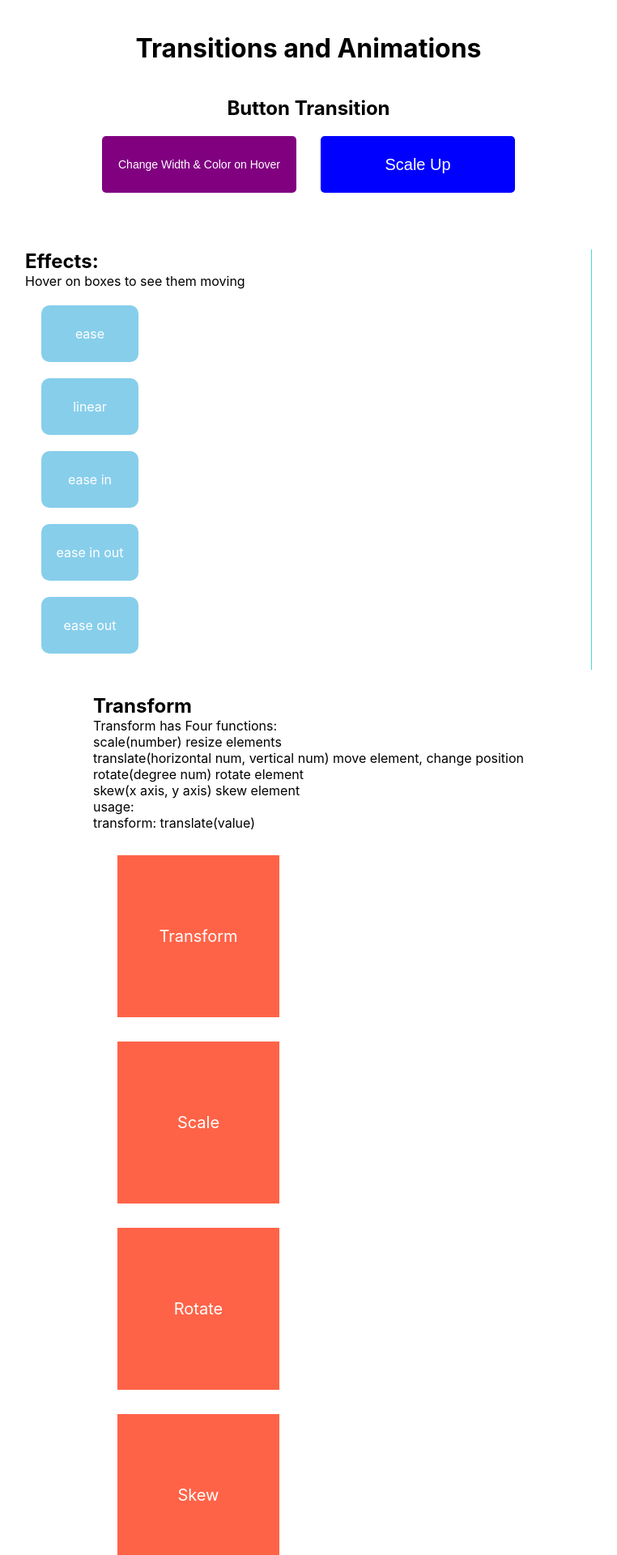
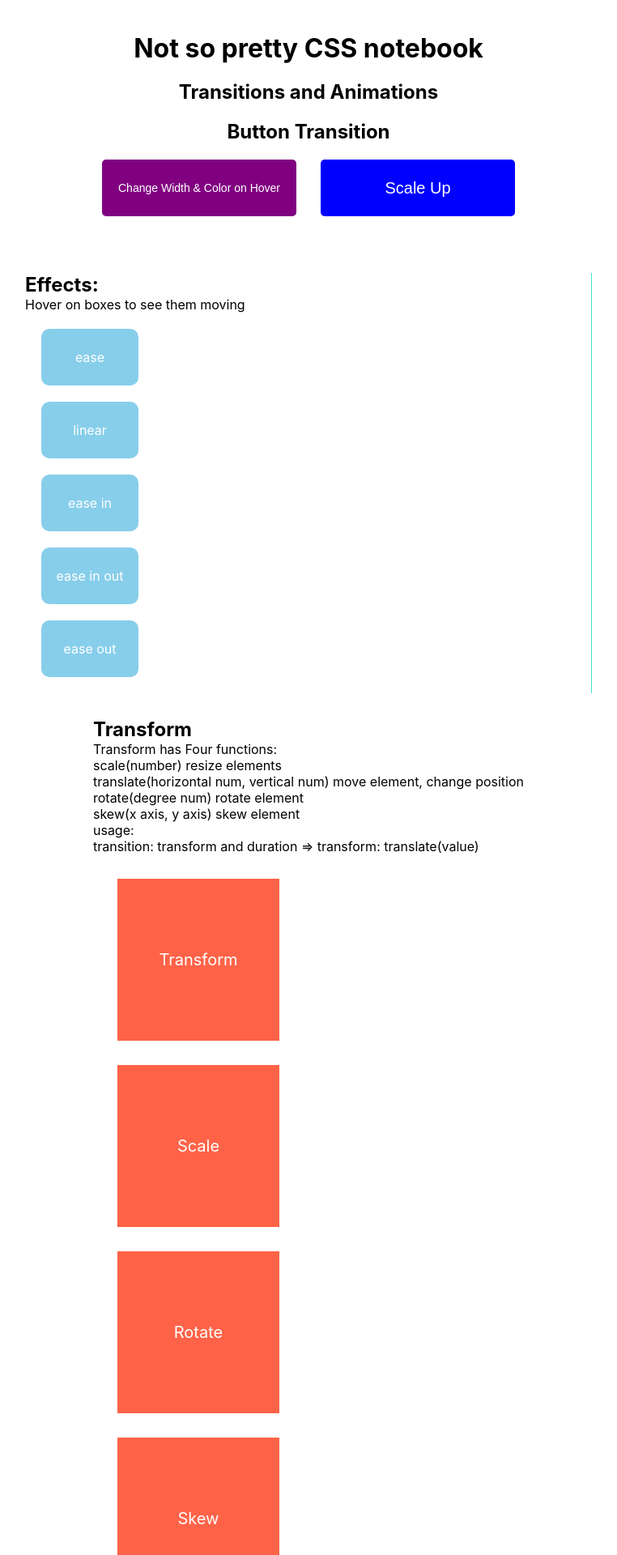
Before and after one commit to sagdish/code-notebook, a Next.js app in the folder CSS/css-ui-page/: page / in a window 1280 px wide. Shown: the top 1920 px of the page at 81% size, without its empty margins (259-1021 px from the left). Built offline with nearby package versions, Linux system fonts and the light colour scheme.

Commit message:
update title, rename CSS module file

```diff
--- a/CSS/css-ui-page/pages/index.js
+++ b/CSS/css-ui-page/pages/index.js
@@ -1,5 +1,5 @@
 import Head from 'next/head'
-import styles from '../styles/Home.module.css'
+import styles from '../styles/Transitions.module.css'
 
 export default function Home() {
   return (
@@ -9,7 +9,8 @@ export default function Home() {
         <link rel="icon" href="/favicon.ico" />
       </Head>
 
-      <h1>Transitions and Animations</h1>
+      <h1>Not so pretty CSS notebook</h1>
+      <h2>Transitions and Animations</h2>
       <br/>
       <h2>Button Transition</h2>
 
@@ -44,7 +45,7 @@ export default function Home() {
           <br/>
           usage:
           <br/>
-          transform: translate(value)
+          transition: transform and duration => transform: translate(value)
 
           <div className={`${styles.box} ${styles.translate}`}>Transform</div>
           <div className={`${styles.box} ${styles.scale}`}>Scale</div>
```
Also changed, not shown: CSS/css-ui-page/styles/Transitions.module.css (renamed from CSS/css-ui-page/styles/Home.module.css).
